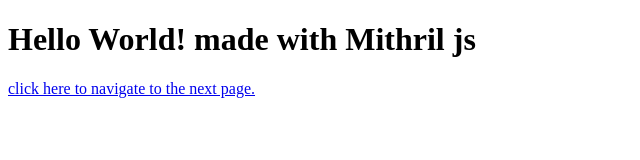
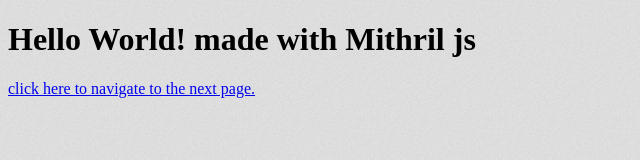
Before and after one commit to hrkck/01kuc.github.io, a website: page index.html in a window 1280 px wide. Shown: the whole page, without its empty margins (0-640 px from the left). Drawn offline with Linux system fonts and the light colour scheme.

Commit message:
ADD noise background.

```diff
--- a/src/styles/master.css
+++ b/src/styles/master.css
@@ -1,3 +1,9 @@
+body{
+  background-image: url('lightnoise.png');
+  background-repeat: repeat;
+  background-color: rgb(225,225,225);
+}
+
 .microlight{
   padding: 5px;
   font-family : monospace;
```
Also changed, not shown: src/styles/lightnoise.png (added).
